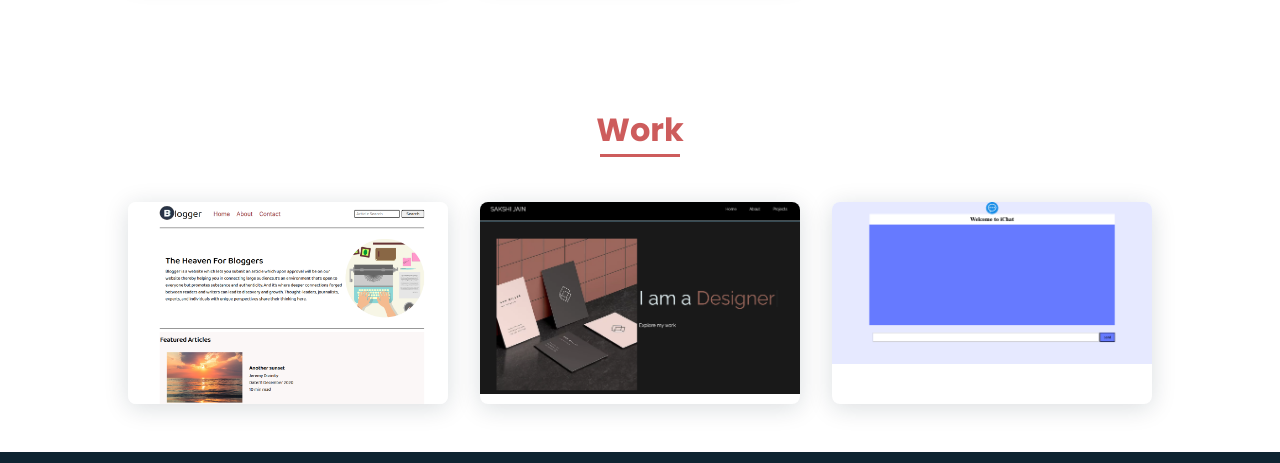
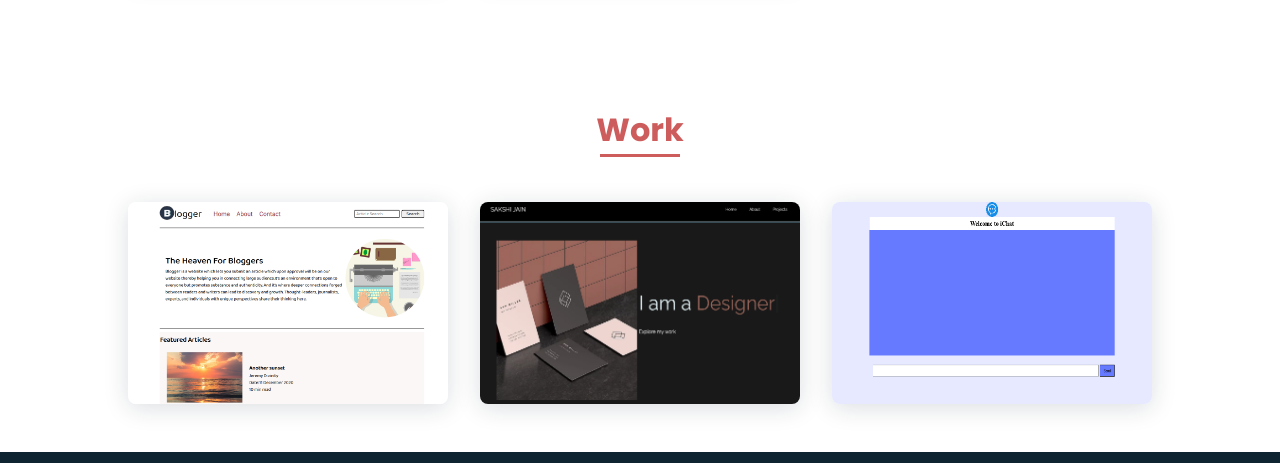
Before and after one commit to sakshi4235/Portfolio, a plain HTML site: page index.html in a window 1280 px wide. Shown: the part 2598-3061 px from the top of the page. Drawn offline with nearby package versions, Linux system fonts and the light colour scheme.

Commit message:
Update style.css

```diff
--- a/assets/css/style.css
+++ b/assets/css/style.css
@@ -315,6 +315,10 @@ img{
     overflow: hidden;
     margin: 0 auto;
 }
+.fillheight {
+    min-height: 100%;
+    width: auto;
+}
 .work-img img{
     transition: 0.1s;
     cursor: pointer;
```
